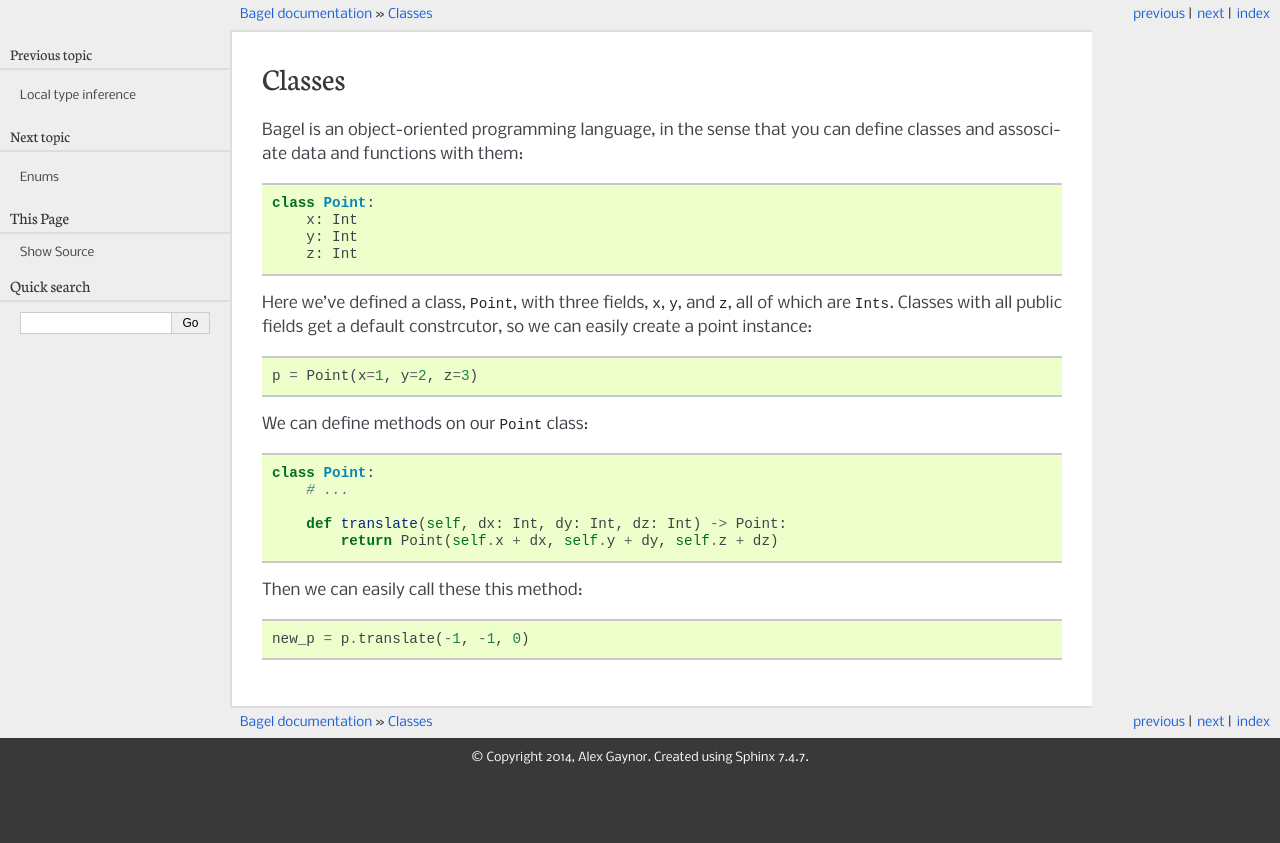
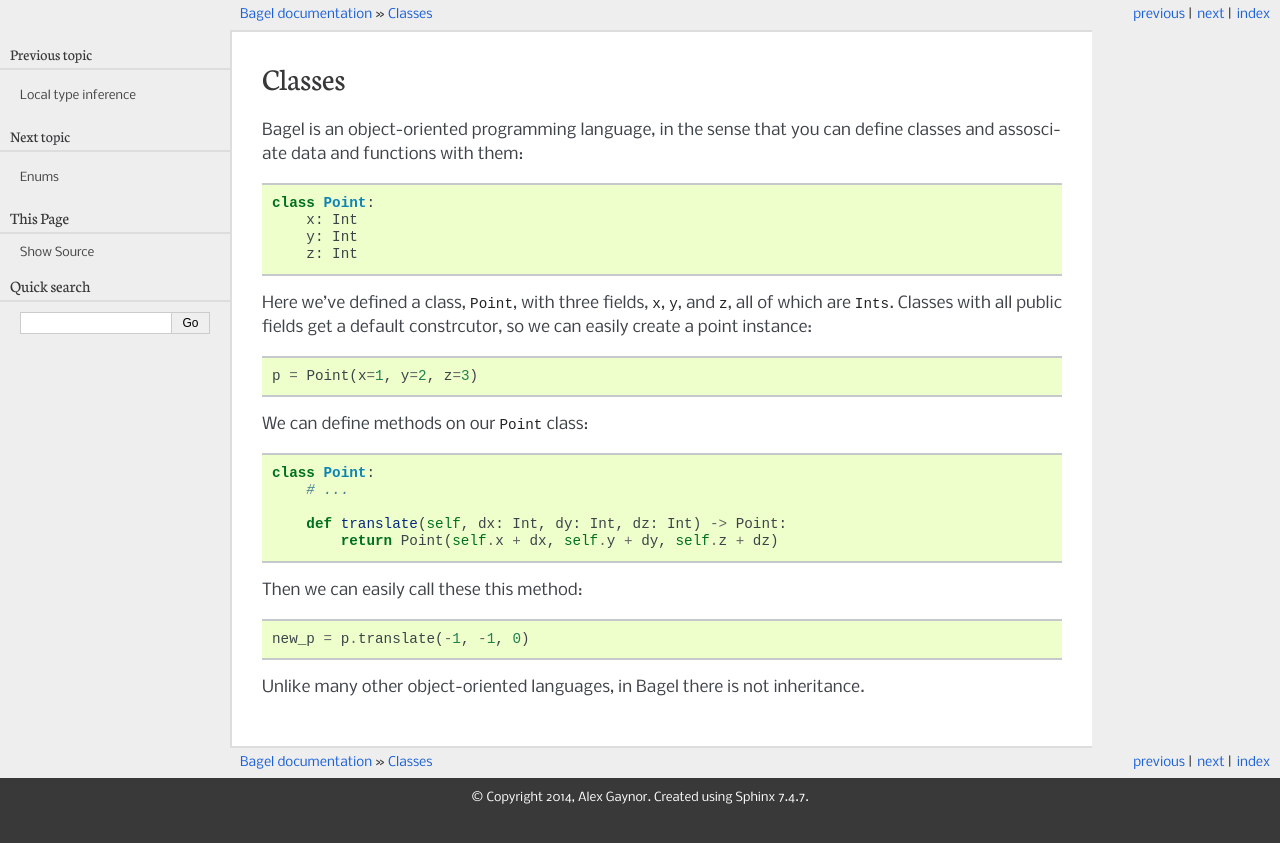
Before and after one commit to alex/bagel, a Sphinx documentation site: the page built from docs/features/classes.rst, in a window 1280 px wide. Shown: the top 843 px of the page. Built offline with Sphinx 7.4.7, drawn with Linux system fonts in a browser that asks for light colours.

Commit message:
Document the complex inheritance features of bagel

```diff
--- a/docs/features/classes.rst
+++ b/docs/features/classes.rst
@@ -26,3 +26,5 @@ We can define methods on our ``Point`` class::
 Then we can easily call these this method::
 
     new_p = p.translate(-1, -1, 0)
+
+Unlike many other object-oriented languages, in Bagel there is not inheritance.
```
